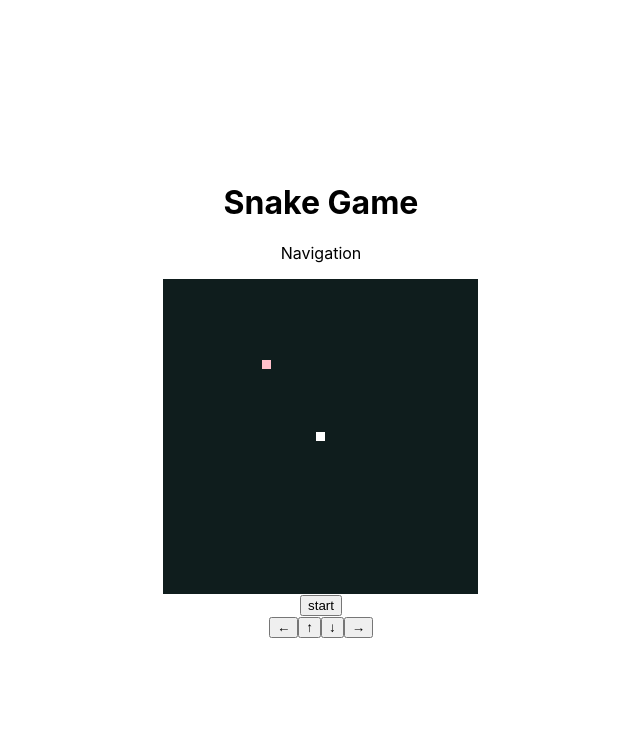
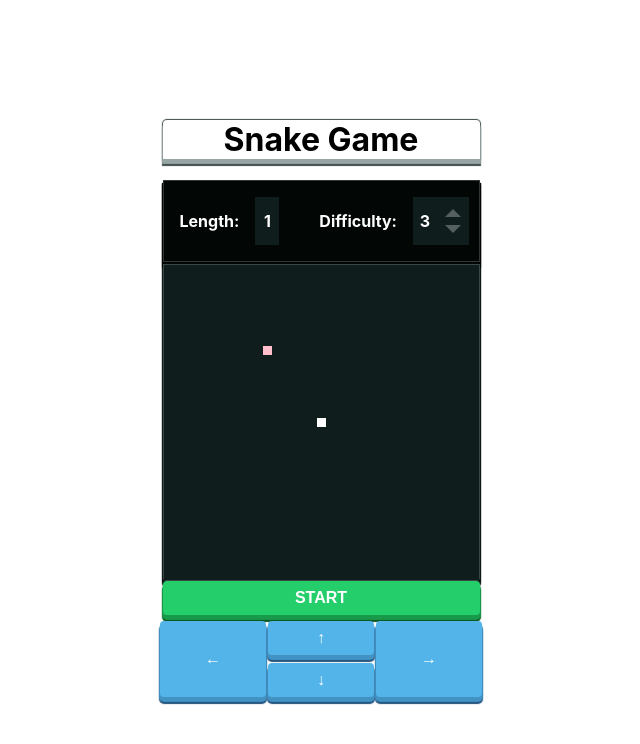
Before and after one commit to Fielsyuka/hooks-snake-game, a React (Create React App) app: page / in a window 1280 px wide. Shown: the top 744 px of the page, without its empty margins (319-959 px from the left). Built offline with nearby package versions, Linux system fonts and the light colour scheme.

Commit message:
section05 done

```diff
--- a/src/App.js
+++ b/src/App.js
@@ -1,34 +1,36 @@
-import React, { useCallback, useEffect, useState } from 'react';
-import Navigation from './components/Navigation';
-import Field from './components/Field';
-import Button from './components/Button';
-import ManipulationPanel from './components/ManipulationPanel';
-import { initFields, getFoodPosition } from './utils';
+import React, { useCallback, useEffect, useState } from "react";
+import Navigation from "./components/Navigation";
+import Field from "./components/Field";
+import Button from "./components/Button";
+import ManipulationPanel from "./components/ManipulationPanel";
+import { initFields, getFoodPosition } from "./utils";
 
 const initialPosition = { x: 17, y: 17 };
 const initialValues = initFields(35, initialPosition);
 const defaultInterval = 100;
+const defaultDifficulty = 3;
+const Difficulty = [1000, 500, 100, 50, 10];
 
 const GameStatus = Object.freeze({
-  init: 'init',
-  playing: 'playing',
-  suspended: 'suspended',
-  gamever: 'gameover'
-})
+  init: "init",
+  playing: "playing",
+  suspended: "suspended",
+  gamever: "gameover",
+});
 
 const Direction = Object.freeze({
-  up: 'up',
-  right: 'right',
-  left: 'left',
-  down: 'down'
-})
+  up: "up",
+  right: "right",
+  left: "left",
+  down: "down",
+});
 
 const OppositeDirection = Object.freeze({
-  up: 'down',
-  right: 'left',
-  left: 'right',
-  down: 'up'
-})
+  up: "down",
+  right: "left",
+  left: "right",
+  down: "up",
+});
 
 const Delta = Object.freeze({
   up: { x: 0, y: -1 },
@@ -51,21 +53,23 @@
     return;
   }
   clearInterval(timer);
-}
+};
 
 function App() {
   const [fields, setFields] = useState(initialValues);
-  const [body, setBody] = useState([initialPosition])
+  const [body, setBody] = useState([initialPosition]);
   const [status, setStatus] = useState(GameStatus.init);
   const [direction, setDirection] = useState(Direction.up);
+  const [difficulty, setDifficulty] = useState(defaultDifficulty);
   const [tick, setTick] = useState(0);
 
   useEffect(() => {
+    const interval = Difficulty[difficulty - 1];
     timer = setInterval(() => {
-      setTick(tick => tick + 1);
-    }, defaultInterval);
+      setTick((tick) => tick + 1);
+    }, interval);
     return unsubscribe;
-  }, []);
+  }, [difficulty]);
 
   useEffect(() => {
     // setBody(
@@ -78,19 +82,20 @@
     if (!canContinue) {
       setStatus(GameStatus.gamever);
     }
-  }, [tick])
+  }, [tick]);
 
   const onStart = () => setStatus(GameStatus.playing);
+  const onStop = () => setStatus(GameStatus.suspended);
 
   const onRestart = () => {
     timer = setInterval(() => {
-      setTick(tick => tick + 1);
+      setTick((tick) => tick + 1);
     }, defaultInterval);
     setStatus(GameStatus.init);
     setBody([initialPosition]);
     setDirection(Direction.up);
     setFields(initFields(35, initialPosition));
-  }
+  };
 
   const handleMoving = () => {
     const { x, y } = body[0];
@@ -102,20 +107,20 @@
     if (isCollision(fields.length, newPosition) || isEatingMyself(fields, newPosition)) {
       return false;
     }
-     const newBody = [...body]
-     if (fields[newPosition.y][newPosition.x] !== 'food') {
-       const removingTrack = newBody.pop()
-       fields[removingTrack.y][removingTrack.x] = ''
+    const newBody = [...body];
+    if (fields[newPosition.y][newPosition.x] !== "food") {
+      const removingTrack = newBody.pop();
+      fields[removingTrack.y][removingTrack.x] = "";
     } else {
-       const food = getFoodPosition(fields.length, [...newBody, newPosition])
-       fields[food.y][food.x] = 'food'
+      const food = getFoodPosition(fields.length, [...newBody, newPosition]);
+      fields[food.y][food.x] = "food";
     }
-    fields[newPosition.y][newPosition.x] = 'snake';
-    newBody.unshift(newPosition)
-    setBody(newBody)
+    fields[newPosition.y][newPosition.x] = "snake";
+    newBody.unshift(newPosition);
+    setBody(newBody);
     setFields(fields);
     return true;
-  }
+  };
 
   const isCollision = (fieldSize, position) => {
     if (position.y < 0 || position.x < 0) {
@@ -125,13 +130,14 @@
       return true;
     }
     return false;
-  }
+  };
 
   const isEatingMyself = (fields, position) => {
-   return fields[position.y][position.x] === 'snake'
- }
+    return fields[position.y][position.x] === "snake";
+  };
 
-  const onChangeDirection = useCallback((newDirection) => {
+  const onChangeDirection = useCallback(
+    (newDirection) => {
       if (status !== GameStatus.playing) {
         return direction;
       }
@@ -139,7 +145,22 @@
         return;
       }
       setDirection(newDirection);
-  }, [direction, status]);
+    },
+    [direction, status]
+  );
+
+  const onChangeDifficulty = useCallback(
+    (difficulty) => {
+      if (status !== GameStatus.init) {
+        return;
+      }
+      if (difficulty < 1 || difficulty > Difficulty.length) {
+        return;
+      }
+      setDifficulty(difficulty);
+    },
+    [status, difficulty]
+  );
 
   useEffect(() => {
     const handleKeyDown = (e) => {
@@ -150,8 +171,8 @@
 
       onChangeDirection(newDirection);
     };
-    document.addEventListener('keydown', handleKeyDown);
-    return () => document.removeEventListener('keydown', handleKeyDown)
+    document.addEventListener("keydown", handleKeyDown);
+    return () => document.removeEventListener("keydown", handleKeyDown);
   }, [onChangeDirection]);
 
   return (
@@ -160,13 +181,13 @@
         <div className="title-container">
           <h1 className="nav-title">Snake Game</h1>
         </div>
-        <Navigation />
+        <Navigation length={body.length} difficulty={difficulty} onChangeDifficulty={onChangeDifficulty} />
       </header>
       <main className="main">
         <Field fields={fields} />
       </main>
       <footer className="footer">
-        <Button status={status} onStart={onStart} onRestart={onRestart}/>
+        <Button status={status} onStart={onStart} onRestart={onRestart} onStop={onStop} />
         <ManipulationPanel onChange={onChangeDirection} />
       </footer>
     </div>
--- a/src/components/Button.jsx
+++ b/src/components/Button.jsx
@@ -1,14 +1,28 @@
-import React from 'react';
+import React from "react";
 
-const Button = ({status, onStart, onRestart}) => {
+const Button = ({ status, onStart, onRestart, onStop }) => {
   return (
     <div className="button">
-      {
-        status === 'gameover' ?
-          <button onClick={onRestart}>gameover</button>
-          :
-          <button onClick={onStart}>start</button>
-      }
+      {status === "gameover" && (
+        <button className="btn btn-gameover" onClick={onRestart}>
+          gameover
+        </button>
+      )}
+      {status === "init" && (
+        <button className="btn btn-init" onClick={onStart}>
+          start
+        </button>
+      )}
+      {status === "suspended" && (
+        <button className="btn btn-suspended" onClick={onStart}>
+          start
+        </button>
+      )}
+      {status === "playing" && (
+        <button className="btn btn-playing" onClick={onStop}>
+          stop
+        </button>
+      )}
     </div>
   );
 };
--- a/src/components/ManipulationPanel.jsx
+++ b/src/components/ManipulationPanel.jsx
@@ -1,17 +1,27 @@
-import React from 'react';
+import React from "react";
 
-const ManipulationPanel = ({onChange}) => {
-  const onUp = () => onChange('up')
-  const onRight = () => onChange('right')
-  const onLeft = () => onChange('left')
-  const onDown = () => onChange('down')
+const ManipulationPanel = ({ onChange }) => {
+  const onUp = () => onChange("up");
+  const onRight = () => onChange("right");
+  const onLeft = () => onChange("left");
+  const onDown = () => onChange("down");
 
   return (
     <div className="manipulation-panel">
-      <button onClick={onLeft}>←</button>
-      <button onClick={onUp}>↑</button>
-      <button onClick={onDown}>↓</button>
-      <button onClick={onRight}>→</button>
+      <button className="manipulation-btn btn btn-left" onClick={onLeft}>
+        ←
+      </button>
+      <div>
+        <button className="manipulation-btn btn btn-up" onClick={onUp}>
+          ↑
+        </button>
+        <button className="manipulation-btn btn btn-down" onClick={onDown}>
+          ↓
+        </button>
+      </div>
+      <button className="manipulation-btn btn btn-right" onClick={onRight}>
+        →
+      </button>
     </div>
   );
 };
--- a/src/components/Navigation.jsx
+++ b/src/components/Navigation.jsx
@@ -1,7 +1,30 @@
-import React from 'react';
+import React from "react";
 
-const Navigation = () => {
-  return <p>Navigation</p>;
+const Navigation = ({ length, difficulty = 3, onChangeDifficulty }) => {
+  const upVisibility = difficulty < 5 ? "" : "is-hidden";
+  const downVisibility = difficulty > 1 ? "" : "is-hidden";
+  const onUpDifficulty = () => onChangeDifficulty(difficulty + 1);
+  const onDownDifficulty = () => onChangeDifficulty(difficulty - 1);
+  return (
+    <div className="navigation">
+      <div className="navigation-item">
+        <span className="navigation-label">Length: </span>
+        <div className="navigation-item-number-container">
+          <div className="num-board">{length}</div>
+        </div>
+      </div>
+      <div className="navigation-item">
+        <span className="navigation-label">Difficulty: </span>
+        <div className="navigation-item-number-container">
+          <span className="num-board">{difficulty}</span>
+          <div className="difficulty-button-container">
+            <div className={`difficulty-button difficulty-up ${upVisibility}`} onClick={onUpDifficulty}></div>
+            <div className={`difficulty-button difficulty-down ${downVisibility}`} onClick={onDownDifficulty}></div>
+          </div>
+        </div>
+      </div>
+    </div>
+  );
 };
 
 export default Navigation;
--- a/src/index.css
+++ b/src/index.css
@@ -1,10 +1,12 @@
 body {
   margin: 0;
-  font-family: -apple-system, BlinkMacSystemFont, 'Segoe UI', 'Roboto',
-    'Oxygen', 'Ubuntu', 'Cantarell', 'Fira Sans', 'Droid Sans',
-    'Helvetica Neue', sans-serif;
+  font-family: -apple-system, BlinkMacSystemFont, "Segoe UI", "Roboto", "Oxygen", "Ubuntu", "Cantarell", "Fira Sans",
+    "Droid Sans", "Helvetica Neue", sans-serif;
   -webkit-font-smoothing: antialiased;
   -moz-osx-font-smoothing: grayscale;
+}
+.is-hidden {
+  visibility: hidden !important;
 }
 
 /* borderを含めた幅で要素の幅が計算されるように */
@@ -26,6 +28,17 @@
   height: 100vh;
 }
 
+.title-container {
+  border-radius: 4px 4px 0px 0px;
+  box-shadow: 0px 4px 1px 1px #97a5a5, 0px 6px 1px 1px #3c4a4a, 0px 0px 1px 1px #3c4a4a;
+}
+
+.title {
+  margin: 0;
+  padding: 8px;
+  font-size: 1.1rem;
+}
+
 .dots {
   height: 9px;
   width: 9px;
@@ -35,12 +48,181 @@
 .field {
   display: flex;
   flex-wrap: wrap;
+  margin-top: 2px;
+  color: white;
+  background: #0f1d1d;
+  border-radius: 0 0 4px 4px;
+  border: 1px solid #ffffff30;
+  box-shadow: 0px 4px 1px 1px #0c1818, 0px 6px 1px 1px #060f0d;
 }
 
 .snake {
-   background: white;
- }
+  background: white;
+}
 
 .food {
   background: pink;
 }
+
+.navigation {
+  display: flex;
+  margin-top: 4px;
+  justify-content: space-evenly;
+  color: white;
+  font-weight: bold;
+  background: #020705;
+  box-shadow: 0px 4px 1px 1px #020604, 0px 6px 1px 1px #010403;
+  border: 1px solid #ffffff30;
+}
+
+.navigation-item {
+  padding: 16px;
+  display: flex;
+  align-items: center;
+}
+
+.navigation-item-number-container {
+  display: flex;
+  padding: 0 8px;
+  align-items: center;
+  margin-left: 8px;
+}
+
+.num-board {
+  display: flex;
+  justify-content: center;
+  align-items: center;
+  background: #0f1d1d;
+  height: 48px;
+  width: 24px;
+}
+
+.difficulty-number {
+  margin-right: 8px;
+}
+
+.difficulty-button {
+  cursor: pointer;
+  width: 8px;
+  height: 8px;
+  border: 8px solid #0f1d1d;
+  margin: 8px;
+}
+
+.difficulty-button-container {
+  background: #0f1d1d;
+}
+
+.difficulty-up {
+  margin-top: 4px;
+  border-bottom: 8px solid #f0f0f050;
+  transition: all ease 0.5s;
+}
+.difficulty-up:hover {
+  transform: scale(1.1);
+  border-bottom: 8px solid white;
+}
+.difficulty-up:active {
+  transform: scale(0.8);
+  opacity: 0.8;
+}
+
+.difficulty-down {
+  margin-bottom: 4px;
+  border-top: 8px solid #f0f0f050;
+  transition: all ease 0.5s;
+}
+.difficulty-down:hover {
+  transform: scale(1.1);
+  border-top: 8px solid white;
+}
+.difficulty-down:active {
+  transform: scale(0.8);
+  opacity: 0.8;
+}
+
+.btn {
+  border: 0;
+  cursor: pointer;
+  color: white;
+  border-radius: 4px;
+  width: 100%;
+  font-weight: bold;
+  padding: 8px 16px;
+  font-size: 1rem;
+  text-transform: uppercase;
+  transition: all ease 0.2s;
+}
+
+.btn-init,
+.btn-suspended {
+  box-shadow: 0px 4px 1px 1px #199a4b, 0px 6px 1px 1px #0b5420;
+  background: #23ce6b;
+}
+
+.btn-playing {
+  box-shadow: 0px 4px 1px 1px #d4a752, 0px 6px 1px 1px #956933;
+  background: #ffd166;
+}
+
+.btn-gameover {
+  box-shadow: 0px 4px 1px 1px #ce3959, 0px 6px 1px 1px #8b1c2c;
+  background: #ef476f;
+}
+
+.btn:focus {
+  outline: 0;
+}
+
+.btn:active {
+  box-shadow: 0px 0px 0px 0px;
+  transform: translateY(6px);
+}
+
+.btn-init:active,
+.btn-suspended:active {
+  background: #20bd60;
+}
+
+.btn-playing:active {
+  background: #eabc5c;
+}
+
+.btn-gameover:active {
+  background: #de4064;
+}
+
+.manipulation-panel {
+  margin-top: 2px;
+  display: flex;
+  justify-content: center;
+}
+
+.manipulation-btn {
+  min-width: 106px;
+  margin: 4px 2px;
+  background: #52b4e8;
+  box-shadow: 0px 4px 1px 1px #4293c4, 0px 6px 1px 1px #21507b;
+}
+
+.btn-move:active {
+  background: #4293c4;
+}
+
+.btn-left,
+.btn-right {
+  min-width: 106px;
+  width: 106px;
+}
+.btn-left {
+  margin-left: 0;
+}
+.btn-right {
+  margin-right: 0;
+}
+
+.btn-up,
+.btn-down {
+  margin-left: 0px;
+  margin-right: 0px;
+}
```
Lines whose indentation alone changed are shown as unchanged.
